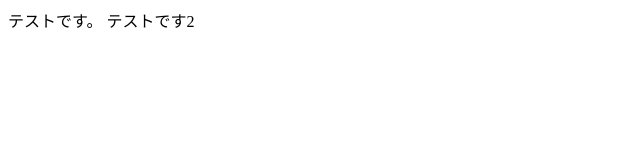
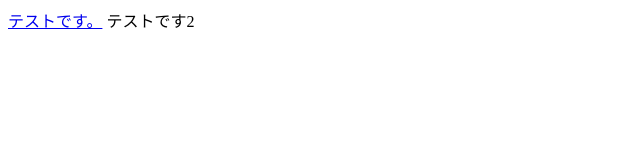
Before and after one commit to ediplex/test, a plain HTML site: page index.html in a window 1280 px wide. Shown: the full height of the page, 0-640 px from the left. Drawn offline with Linux system fonts and the light colour scheme.

Commit message:
リンクを付けました

```diff
--- a/index.html
+++ b/index.html
@@ -9,8 +9,7 @@
 </head>
 
 <body>
-    テストです。
-    テストです2
+    <a href="#">テストです。</a> テストです2
 </body>
 
 </html>
```
